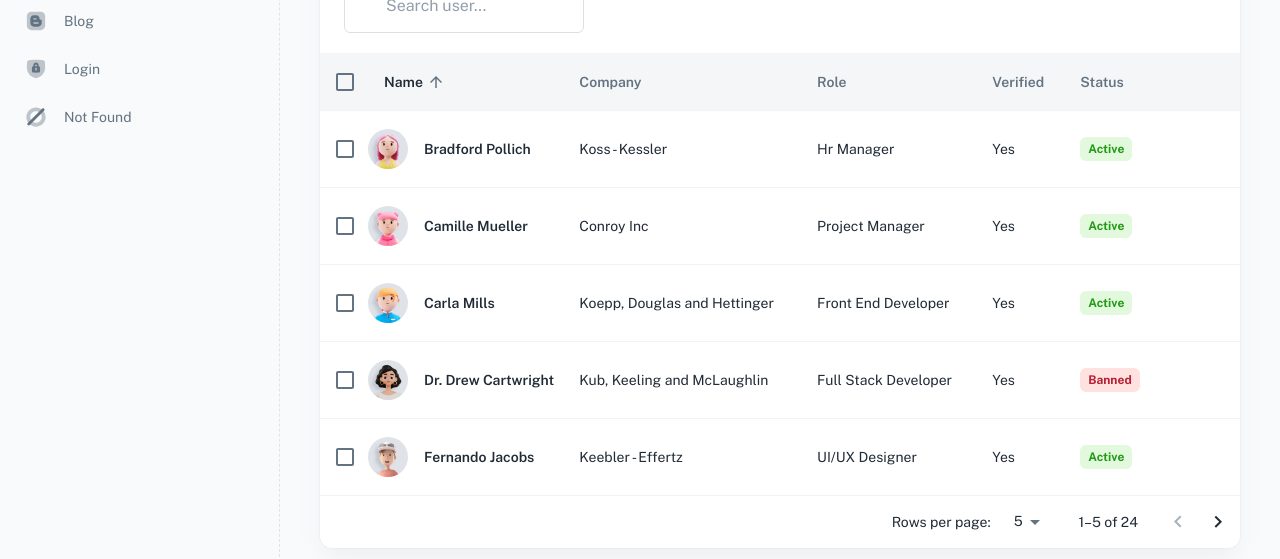
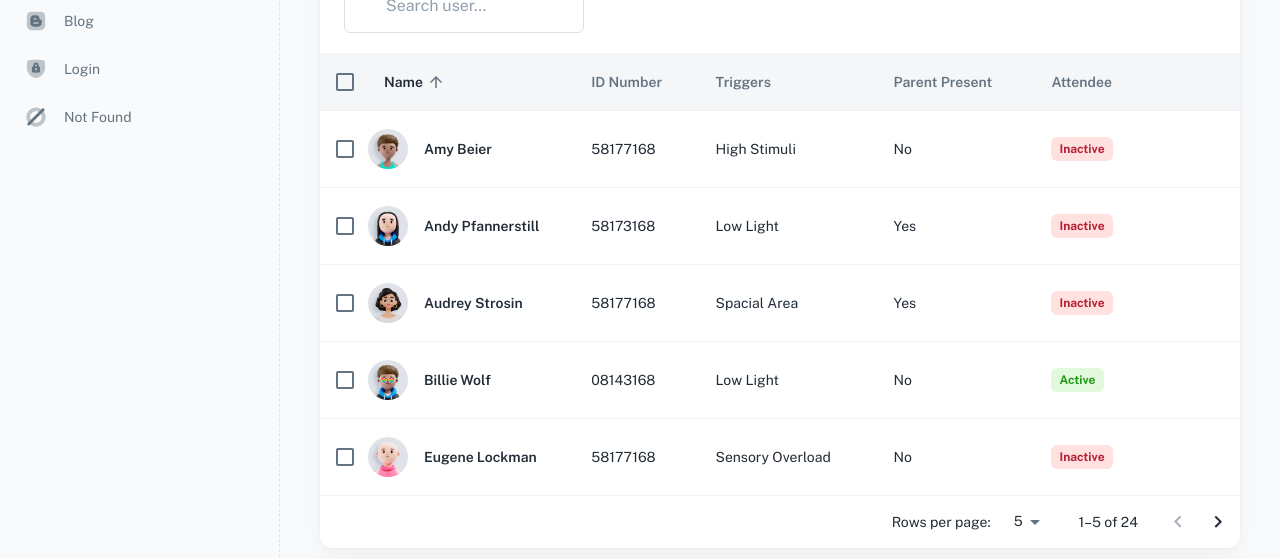
Before and after one commit to scgrady13/CodeForGood2022, a React (Create React App) app in the folder frontend/app/: page /dashboard/user in a window 1280 px wide. Shown: the part 243-802 px from the top of the page. Built offline with nearby package versions, Linux system fonts and the light colour scheme; some icons are missing; a web font is replaced by a local one.

Commit message:
Changed User Frontend

```diff
--- a/frontend/app/src/_mock/blog.js
+++ b/frontend/app/src/_mock/blog.js
@@ -3,30 +3,30 @@ import { faker } from '@faker-js/faker';
 // ----------------------------------------------------------------------
 
 const POST_TITLES = [
-  'Whiteboard Templates By Industry Leaders',
-  'Tesla Cybertruck-inspired camper trailer for Tesla fans who can’t just wait for the truck!',
-  'Designify Agency Landing Page Design',
+  'Inclusive DJ Education Classes',
+  'Inclusive Music Production Classe',
+  'FAQ Documentation',
   '✨What is Done is Done ✨',
-  'Fresh Prince',
-  'Six Socks Studio',
-  'vincenzo de cotiis’ crossing over showcases a research on contamination',
-  'Simple, Great Looking Animations in Your Project | Video Tutorial',
-  '40 Free Serif Fonts for Digital Designers',
-  'Examining the Evolution of the Typical Web Design Client',
-  'Katie Griffin loves making that homey art',
-  'The American Dream retold through mid-century railroad graphics',
-  'Illustration System Design',
-  'CarZio-Delivery Driver App SignIn/SignUp',
-  'How to create a client-serverless Jamstack app using Netlify, Gatsby and Fauna',
-  'Tylko Organise effortlessly -3D & Motion Design',
-  'RAYO ?? A expanded visual arts festival identity',
-  'Anthony Burrill and Wired mag’s Andrew Diprose discuss how they made January’s Change Everything cover',
-  'Inside the Mind of Samuel Day',
-  'Portfolio Review: Is This Portfolio Too Creative?',
-  'Akkers van Margraten',
-  'Gradient Ticket icon',
-  'Here’s a Dyson motorcycle concept that doesn’t ‘suck’!',
-  'How to Animate a SVG with border-image',
+  'Article Title - Author',
+  'Article Title - Author',
+  'Article Title - Author',
+  'Article Title - Author',
+  'Article Title - Author',
+  'Article Title - Author',
+  'Article Title - Author',
+  'Article Title - Author',
+  'Article Title - Author',
+  'Article Title - Author',
+  'Article Title - Author',
+  'Article Title - Author',
+  'Article Title - Author',
+  'Article Title - Author',
+  'Article Title - Author',
+  'Article Title - Author',
+  'Article Title - Author',
+  'Article Title - Author',
+  'Article Title - Author',
+  'Article Title - Author',
 ];
 
 const posts = [...Array(23)].map((_, index) => ({
--- a/frontend/app/src/_mock/user.js
+++ b/frontend/app/src/_mock/user.js
@@ -7,20 +7,30 @@ const users = [...Array(24)].map((_, index) => ({
   id: faker.datatype.uuid(),
   avatarUrl: `/assets/images/avatars/avatar_${index + 1}.jpg`,
   name: faker.name.fullName(),
-  company: faker.company.name(),
+  company: sample([
+    '08143168',
+    '48173168',
+    '58177168',
+    '38173168',
+    '48173668',
+    '58143168',
+    '28173168',
+    '08373168',
+    '18173158',
+    '28273168',
+    '58173168',
+    '48153168',
+  ]),
   isVerified: faker.datatype.boolean(),
-  status: sample(['active', 'banned']),
+  status: sample(['active', 'inactive']),
   role: sample([
-    'Leader',
-    'Hr Manager',
-    'UI Designer',
-    'UX Designer',
-    'UI/UX Designer',
-    'Project Manager',
-    'Backend Developer',
-    'Full Stack Designer',
-    'Front End Developer',
-    'Full Stack Developer',
+    'Bright Lights',
+    'Loud Noises',
+    'Low Light',
+    'Sensory Overload',
+    'High Stimuli',
+    'Patience',
+    'Spacial Area',
   ]),
 }));
 
--- a/frontend/app/src/pages/UserPage.js
+++ b/frontend/app/src/pages/UserPage.js
@@ -35,10 +35,10 @@ import USERLIST from '../_mock/user';
 
 const TABLE_HEAD = [
   { id: 'name', label: 'Name', alignRight: false },
-  { id: 'company', label: 'Company', alignRight: false },
-  { id: 'role', label: 'Role', alignRight: false },
-  { id: 'isVerified', label: 'Verified', alignRight: false },
-  { id: 'status', label: 'Status', alignRight: false },
+  { id: 'company', label: 'ID Number', alignRight: false },
+  { id: 'role', label: 'Triggers', alignRight: false },
+  { id: 'isVerified', label: 'Parent Present', alignRight: false },
+  { id: 'status', label: 'Attendee', alignRight: false },
   { id: '' },
 ];
 
@@ -204,7 +204,7 @@ export default function UserPage() {
                         <TableCell align="left">{isVerified ? 'Yes' : 'No'}</TableCell>
 
                         <TableCell align="left">
-                          <Label color={(status === 'banned' && 'error') || 'success'}>{sentenceCase(status)}</Label>
+                          <Label color={(status === 'inactive' && 'error') || 'success'}>{sentenceCase(status)}</Label>
                         </TableCell>
 
                         <TableCell align="right">
```
